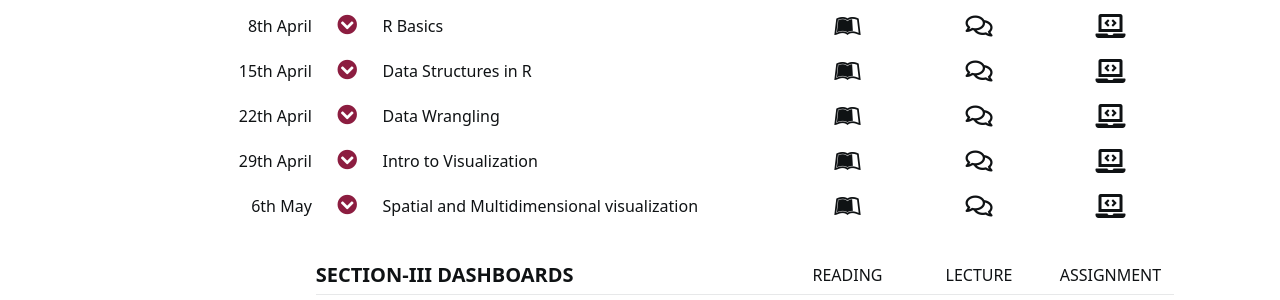
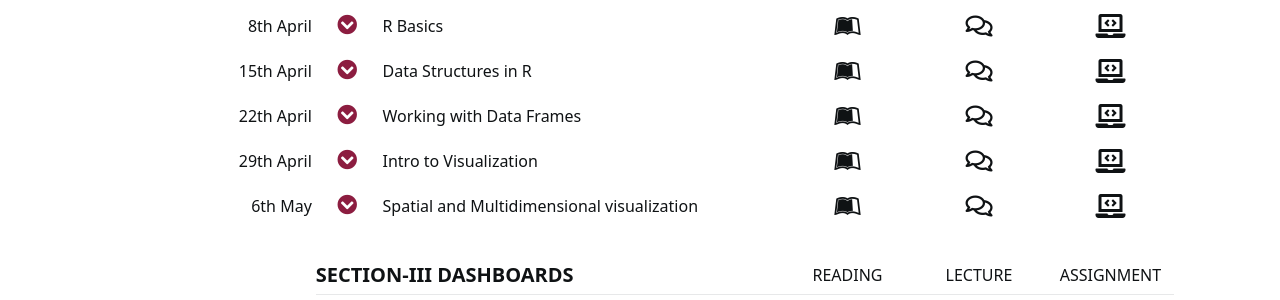
Before and after one commit to DS4PS/ddmp-uw-class-spring-2019, a Jekyll site: the page built from schedule.md, in a window 1280 px wide and 900 px high, scrolled down 650 px. Shown: the part 155-455 px from the top of the window. Built offline with Jekyll 4.4.1, drawn with Linux system fonts in a browser that asks for light colours; nearby versions of some CDN libraries; a style sheet for code colours, icons or effects is not loaded.

Commit message:
Update schedule.md

```diff
--- a/schedule.md
+++ b/schedule.md
@@ -189,7 +189,7 @@ The technology and the people who deploy it also need a process or system of rul
 
 
 
-*** { @unit = "22th April", @title = "Data Wrangling", @reading, @lecture, @assignment, @foldout }
+*** { @unit = "22th April", @title = "Working with Data Frames", @reading, @lecture, @assignment, @foldout }
 
 # Topics
 
```
